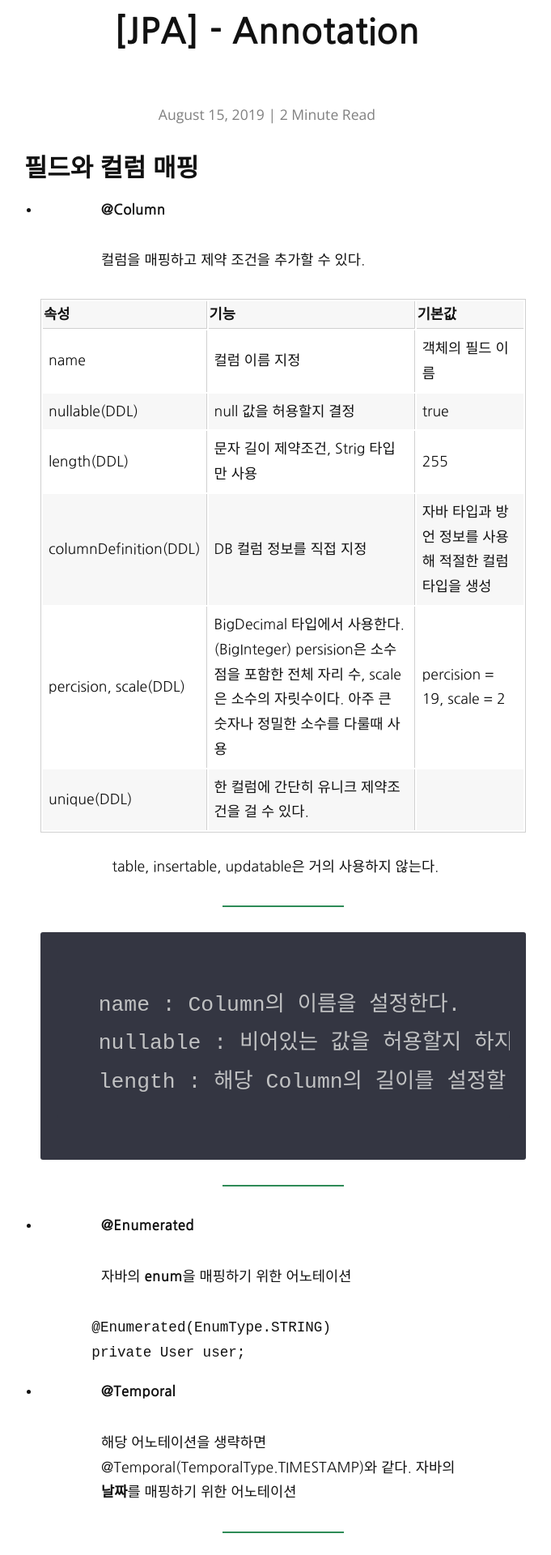
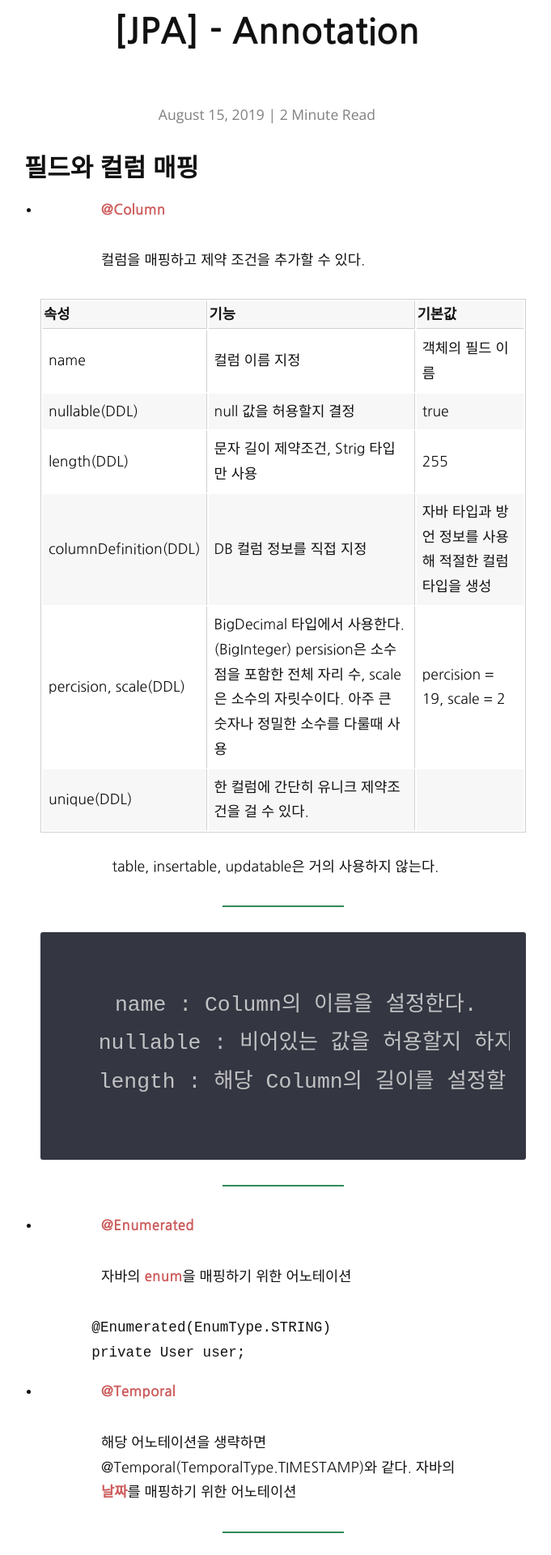
Before and after one commit to hyojaekim/hyojaekim.github.io, a Jekyll site: the page built from _posts/2019-08-14-jpa-annotation.md, in a window 1280 px wide. Shown: the part 315-2235 px from the top of the page at 81% size, without its empty margins (310-991 px from the left). Built offline with Jekyll 4.4.1, drawn with Linux system fonts in a browser that asks for light colours; nearby versions of some CDN libraries.

Commit message:
style: update blog style

```diff
--- a/assets/css/style.css
+++ b/assets/css/style.css
@@ -41,7 +41,8 @@ abbr[title] {
 }
 b,strong {
 	font-weight:inherit;
-	font-weight:bolder
+	font-weight:bolder;
+	color: indianred;
 }
 code,kbd,samp {
 	font-family:monospace,monospace;
@@ -215,12 +216,14 @@ body .intro {
 	}
 }
 blockquote {
+	text-align: center;
 	font-size:1.25em;
 	line-height:1.25;
 	padding:0
 }
 @media (min-width:43.75em) {
 	blockquote {
+		text-align: center;
 		font-size:1.5em;
 		line-height:1.45833333
 	}
@@ -570,6 +573,7 @@ dd {
 	margin-bottom:4rem
 }
 .post blockquote {
+	text-align: center;
 	clear:both;
 	margin:2.5em 0;
 	padding:0;
```
